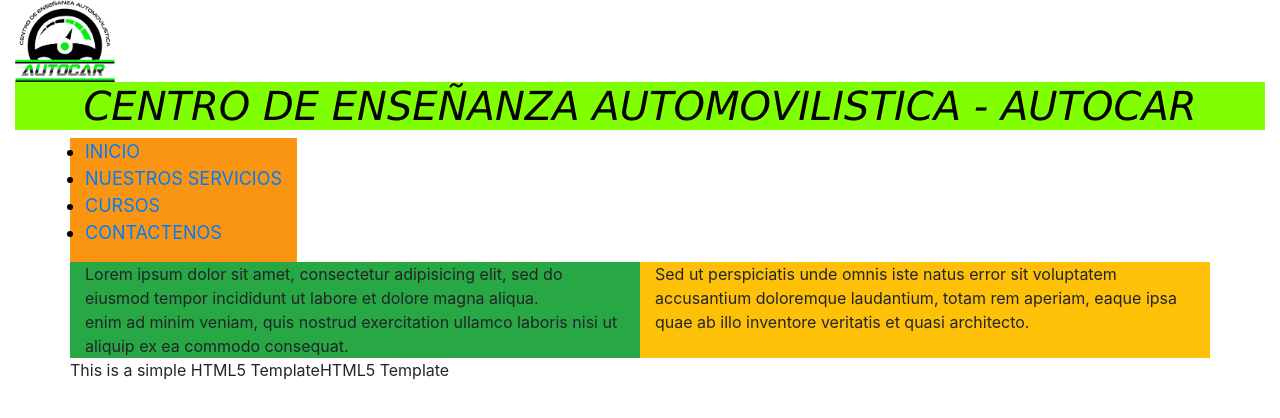
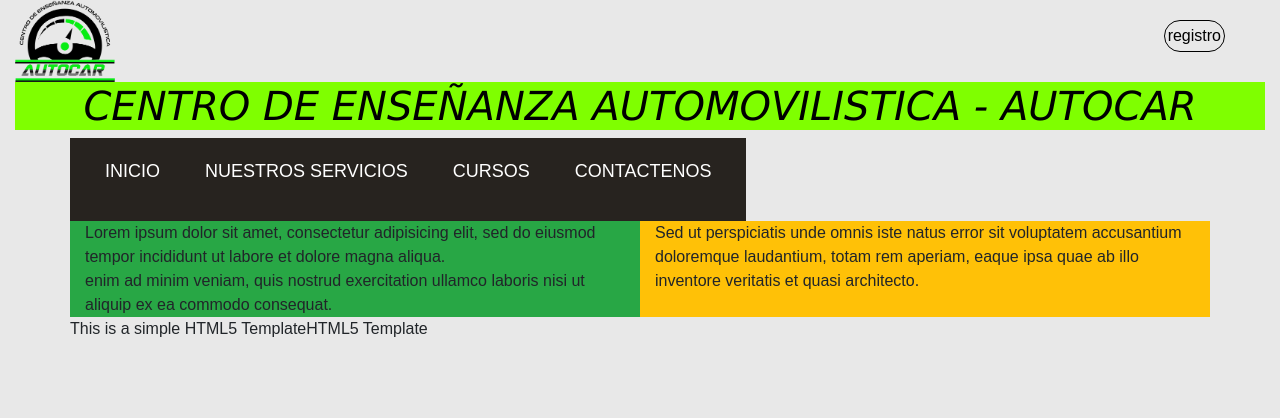
Before and after one commit to mynarvaez9/ProyectoSprint, a plain HTML site: page index.html in a window 1280 px wide. Drawn offline with nearby package versions, Linux system fonts and the light colour scheme; a script that the page names is missing.

Commit message:
ajuste de menu, boton de registro

```diff
--- a/estilos.css
+++ b/estilos.css
@@ -6,6 +6,16 @@
 #logo{
     width: 100px;
 
+}
+#a_button_register{
+    float: right;
+    margin-top: 20px;
+    margin-right: 40px;
+    text-decoration: none;
+    color: black;
+    border: 1px solid black;
+    padding: 3px;
+    border-radius: 50px;
 }
 #cabecera {
     width: 100%;
@@ -28,7 +38,27 @@ h1 {
 }
 
 #menu_principal{
-    background-color: rgb(250, 149, 17);
-    font-size: 18px;color: black;
+    background-color: rgb(39, 35, 31);
+    font-size: 18px;color: rgb(245, 248, 248);
     float: left;
 }
+body {
+    font-family: arial, helvetica;
+    background: #e8e8e8;
+}
+.menu li a{
+    text-decoration: none;
+    color: white;
+    padding: 20px;
+    display: block;
+}
+.menu li{
+    display: inline-block;
+    text-align: center;
+}
+.menu li a:hover{
+    background: #ef8354;
+}
+#form{
+    background-color: transparent;
+}
--- a/index.html
+++ b/index.html
@@ -22,6 +22,7 @@
       <div class="col-sm-12 bg-navegacion">
 
         <img src="LogoProyecto.png" id="logo">
+        <a href="registro.html" target="_blank" id="a_button_register">registro</a>
         <h1>CENTRO DE ENSEÑANZA AUTOMOVILISTICA - AUTOCAR</h1>
       </div>
 
@@ -36,7 +37,7 @@
         <div id="menu_principal">
         <nav class="nav_menu">
           <div class="col-sm-12 bg-menu">
-          <ul>
+          <ul class="menu">
               <li><a href="#">INICIO</a></li>
               <li><a href="#">NUESTROS SERVICIOS</a></li>
               <li><a href="#">CURSOS</a></li>
```
